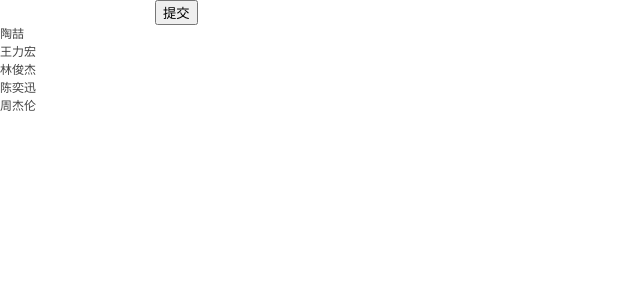
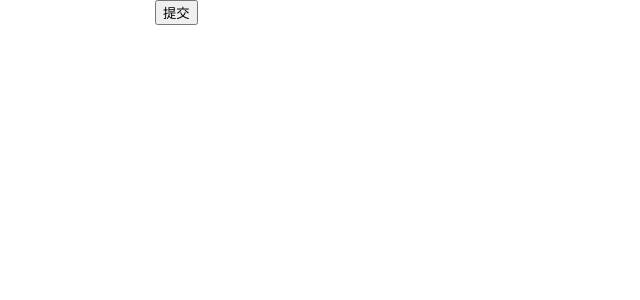
Before and after one commit to auyo18/react-jianshu, a React (Create React App) app: page / in a window 1280 px wide. Shown: the top 300 px of the page, without its empty margins (0-640 px from the left). Built offline with nearby package versions, Linux system fonts and the light colour scheme.

Commit message:
react-redux

```diff
--- a/package.json
+++ b/package.json
@@ -6,6 +6,7 @@
     "axios": "^0.18.0",
     "react": "^16.8.6",
     "react-dom": "^16.8.6",
+    "react-redux": "^7.0.3",
     "react-scripts": "3.0.1",
     "redux": "4.0.1",
     "redux-saga": "^1.0.2",
--- a/src/TodoItem.js
+++ /dev/null
@@ -1,23 +0,0 @@
-import React, {Component} from 'react'
-
-class TodoItem extends Component {
-  deleteTodo = index => {
-    console.log(index)
-    this.props.deleteTodo(index)
-  }
-
-  shouldComponentUpdate(nextProps, nextState, nextContext) {
-    return nextProps.item !== this.props.item || nextProps.index !== this.props.index
-  }
-
-  render() {
-    let {item, index} = this.props
-    return (
-        <p onClick={() => {
-          this.deleteTodo(index)
-        }}>{item}</p>
-    )
-  }
-}
-
-export default TodoItem
--- a/src/TodoList.js
+++ b/src/TodoList.js
@@ -1,71 +1,43 @@
-import React, {Component} from 'react'
-import TodoItem from './TodoItem'
-import store from './store'
+import React from 'react'
+import {connect} from 'react-redux'
 import actions from './store/actions'
 
-class TodoList extends Component {
-  constructor(props) {
-    super(props)
-    this.state = store.getState()
-    store.subscribe(this.handleChangeStore)
-  }
-
-  async componentDidMount() {
-    store.dispatch(actions.sagas())
-  }
-
-  render() {
+const TodoList = props => {
+  const {value, list, changeValue, setList, deleteTodo} = props
   return (
       <div>
-          <input
-              type="text"
-              value={this.state.inputValue}
-              onChange={this.changeInput}
-              onKeyDown={this.handleKeyDown} />
-          <button onClick={this.handleClick}>提交</button>
-          <div className="list">
+        <input type="text" value={value} onChange={changeValue} />
+        <button onClick={setList}>提交</button>
+        <div>
           {
-              this.getTodoItem()
+            list.map((item, index) => (<p key={item} onClick={() => {
+              deleteTodo(index)
+            }}>{item}</p>))
           }
         </div>
       </div>
   )
 }
 
-  getTodoItem = () => {
-    let ret = []
-    for (let i = this.state.list.length - 1; i >= 0; i--) {
-      ret.push(<TodoItem
-          key={this.state.list[i]}
-          item={this.state.list[i]}
-          index={i}
-          deleteTodo={this.deleteTodo} />)
+const mapStateToProps = state => {
+  return {
+    value: state.value,
+    list: state.list
   }
-    return ret
 }
-
-  changeInput = e => {
-    let inputValue = e.target.value
-    if (!inputValue) return
-    store.dispatch(actions.changeInputValue(inputValue))
+const mapDispatchToProps = dispatch => {
+  return {
+    changeValue(e) {
+      const value = e.target.value
+      dispatch(actions.changeValue(value))
+    },
+    setList() {
+      dispatch(actions.setList())
+    },
+    deleteTodo(index) {
+      dispatch(actions.deleteTodo(index))
     }
-  handleKeyDown = e => {
-    if (e.nativeEvent.keyCode !== 13) return
-    this.setList()
-  }
-  handleClick = () => {
-    this.setList()
-  }
-  setList = () => {
-    if (!this.state.inputValue) return
-    store.dispatch(actions.changeList())
-  }
-  deleteTodo = index => {
-    store.dispatch(actions.deleteTodo(index))
-  }
-  handleChangeStore = () => {
-    this.setState(store.getState())
   }
 }
 
-export default TodoList
+export default connect(mapStateToProps, mapDispatchToProps)(TodoList)
--- a/src/index.js
+++ b/src/index.js
@@ -1,6 +1,14 @@
-import React from 'react';
-import ReactDOM from 'react-dom';
-import './assets/styles/index.scss';
-import TodoList from './TodoList';
+import React from 'react'
+import ReactDOM from 'react-dom'
+import './assets/styles/index.scss'
+import TodoList from './TodoList'
+import {Provider} from 'react-redux'
+import store from './store'
 
-ReactDOM.render(<TodoList />, document.getElementById('root'));
+const App = (
+    <Provider store={store}>
+      <TodoList />
+    </Provider>
+)
+
+ReactDOM.render(App, document.getElementById('root'))
--- a/src/store/actions.js
+++ b/src/store/actions.js
@@ -1,21 +1,15 @@
 import types from './types'
 
 const actions = {
-  initList(data) {
+  changeValue(value) {
     return {
-      type: types.INIT_LIST,
-      list: data
+      type: types.CHANGE_VALUE,
+      value
     }
   },
-  changeInputValue(inputValue) {
+  setList() {
     return {
-      type: types.CHANGE_INPUT_VALUE,
-      inputValue
-    }
-  },
-  changeList() {
-    return {
-      type: types.CHANG_LIST
+      type: types.SET_LIST
     }
   },
   deleteTodo(index) {
@@ -23,11 +17,6 @@ const actions = {
       type: types.DELETE_TODO,
       index
     }
-  },
-  sagas() {
-    return {
-      type: types.SAGAS
-    }
   }
 }
 
--- a/src/store/index.js
+++ b/src/store/index.js
@@ -1,17 +1,11 @@
-import {createStore, applyMiddleware, compose} from 'redux'
+import {createStore, compose} from 'redux'
 import reducer from './reducer'
-import createSagaMiddleware from 'redux-saga'
-import todoSagas from './sagas'
-
-const sagaMiddleware = createSagaMiddleware()
 
 const composeEnhancers =
-    window.__REDUX_DEVTOOLS_EXTENSION_COMPOSE__ ?
-        window.__REDUX_DEVTOOLS_EXTENSION_COMPOSE__({}) : compose
-const enhancer = composeEnhancers(applyMiddleware(sagaMiddleware))
+    window.__REDUX_DEVTOOLS_EXTENSION_COMPOSE__ ? window.__REDUX_DEVTOOLS_EXTENSION_COMPOSE__({}) : compose
+
+const enhancer = composeEnhancers()
 
 const store = createStore(reducer, enhancer)
 
-sagaMiddleware.run(todoSagas)
-
 export default store
--- a/src/store/reducer.js
+++ b/src/store/reducer.js
@@ -1,22 +1,19 @@
 import types from './types'
 
 const defaultState = {
-  inputValue: '',
+  value: '',
   list: []
 }
 
 export default (state = defaultState, action) => {
-  let newState = {...state}
+  const newState = JSON.parse(JSON.stringify(state))
   switch (action.type) {
-    case types.INIT_LIST:
-      newState.list = action.list
+    case types.CHANGE_VALUE:
+      newState.value = action.value
       return newState
-    case types.CHANGE_INPUT_VALUE:
-      newState.inputValue = action.inputValue
-      return newState
-    case types.CHANG_LIST:
-      newState.list.push(newState.inputValue)
-      newState.inputValue = ''
+    case types.SET_LIST:
+      newState.list.unshift(newState.value)
+      newState.value = ''
       return newState
     case types.DELETE_TODO:
       newState.list.splice(action.index, 1)
--- a/src/store/sagas.js
+++ /dev/null
@@ -1,15 +0,0 @@
-import {put, takeEvery} from 'redux-saga/effects'
-import axios from "axios"
-import types from './types'
-import actions from './actions'
-
-function* mySaga() {
-  yield takeEvery(types.SAGAS, getData)
-}
-
-function* getData() {
-  let {data} = yield axios.get('./data.json')
-  yield put(actions.initList(data.data))
-}
-
-export default mySaga
--- a/src/store/types.js
+++ b/src/store/types.js
@@ -1,9 +1,7 @@
 const types = {
-  INIT_LIST: 'INIT_LIST',
-  CHANGE_INPUT_VALUE: 'CHANGE_INPUT_VALUE',
-  CHANG_LIST: 'CHANG_LIST',
-  DELETE_TODO: 'DELETE_TODO',
-  SAGAS: 'SAGAS'
+  CHANGE_VALUE: 'CHANGE_VALUE',
+  SET_LIST: 'SET_LIST',
+  DELETE_TODO: 'DELETE_TODO'
 }
 
 export default types
```
Also changed, not shown: 1 other file (tests, documents, lock files or other folders). Lines whose indentation alone changed are shown as unchanged.
